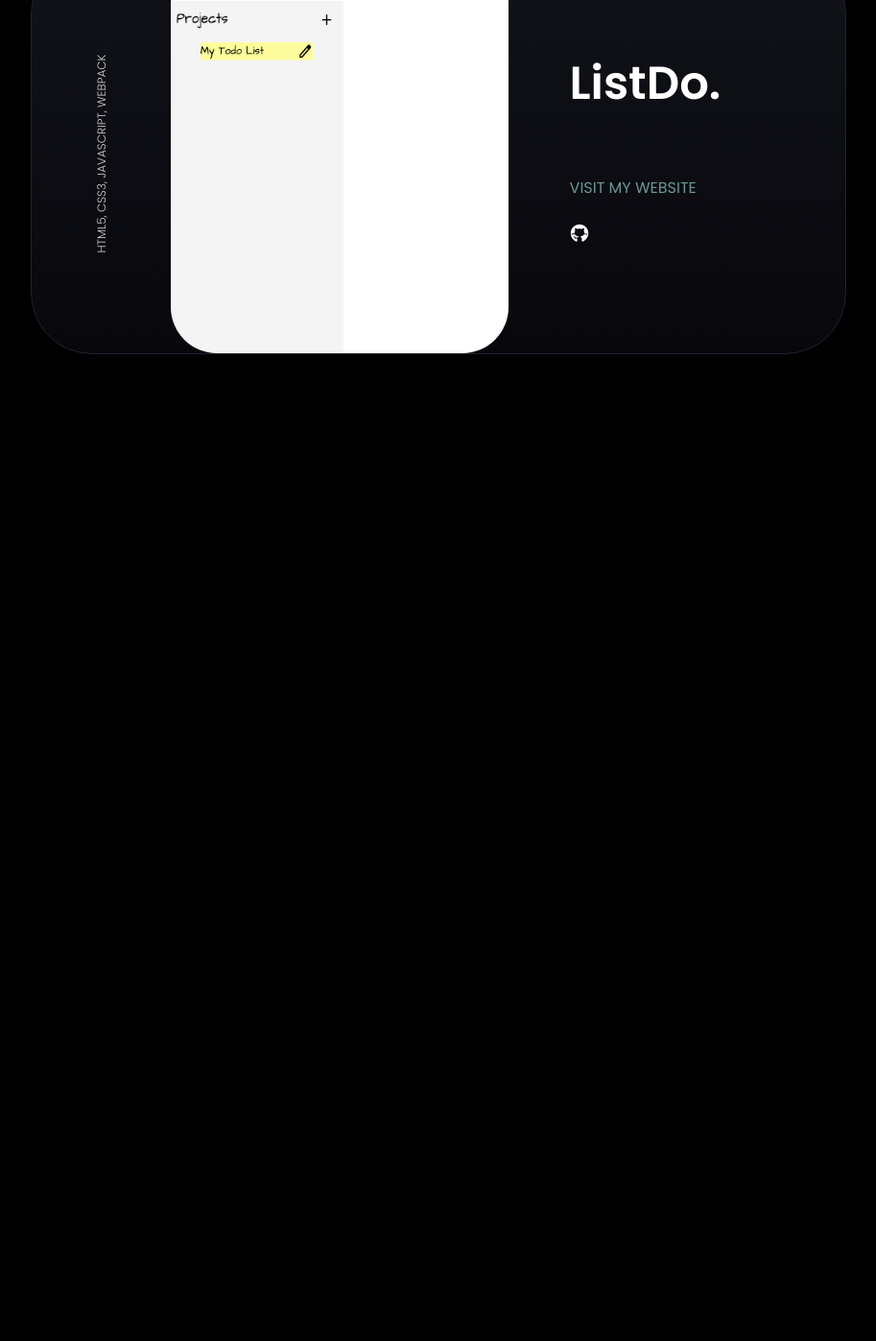
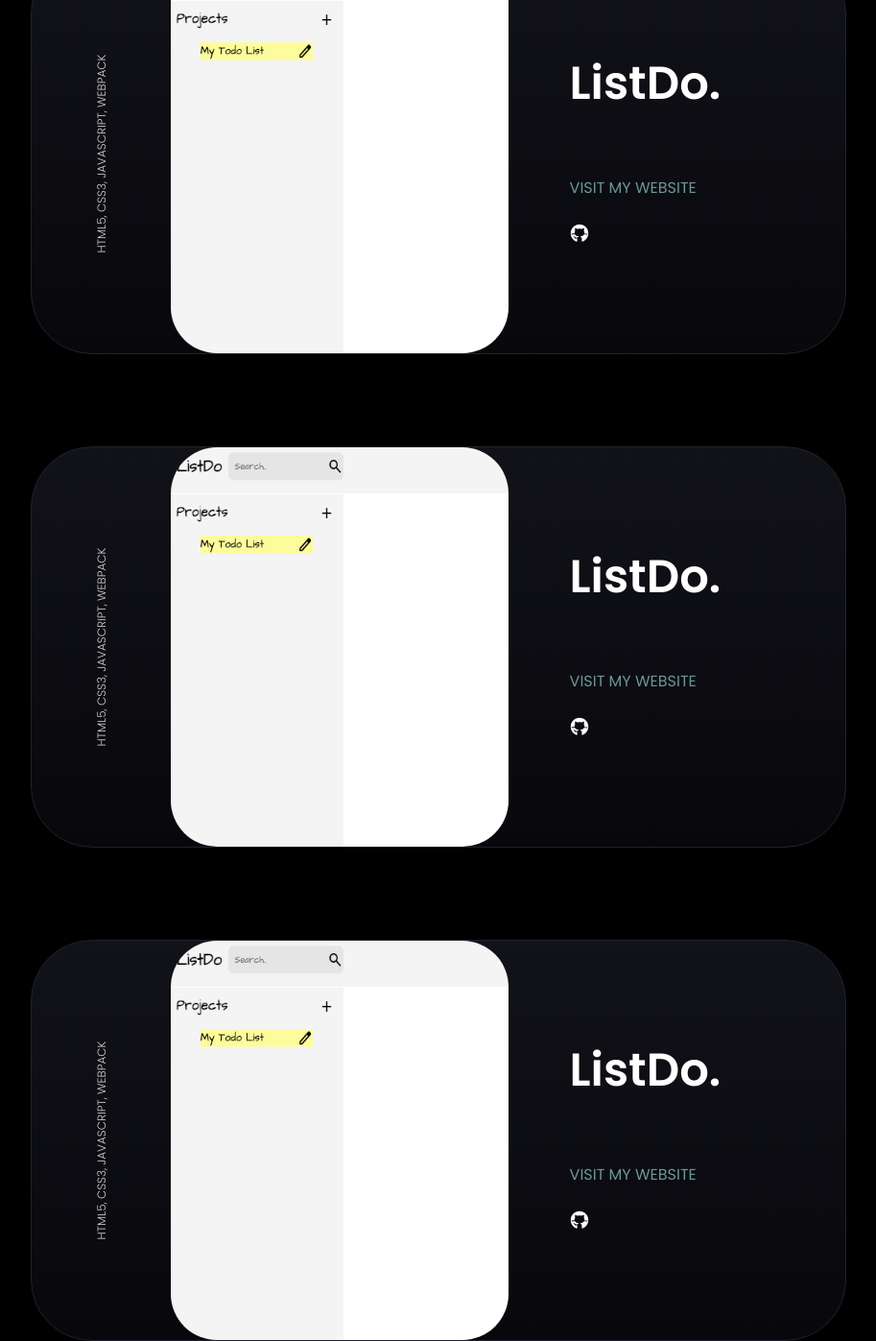
Before and after one commit to tdematos/Portfolio-Website, a website: page index.html in a window 1280 px wide. Shown: the part 1915-3312 px from the top of the page at 96% size, without its empty margins (183-1096 px from the left). Before the commit the page ends 2284 px from the top, so only its background shows below. Drawn offline with Linux system fonts and the light colour scheme.

Commit message:
creating 2 adding project cards

```diff
--- a/index.html
+++ b/index.html
@@ -292,6 +292,94 @@
             </svg>
           </div>
         </div>
+
+        <div class="project-card">
+          <h3 class="project-stack">HTML5, CSS3, JAVASCRIPT, WEBPACK</h3>
+          <img
+            class="project-img"
+            src="./assets/Screenshot 2024-01-03 at 10.07.18 PM.png"
+            alt=""
+          />
+          <div class="project-info">
+            <h3 class="project-title">ListDo.</h3>
+            <a class="website-link" href="">VISIT MY WEBSITE</a>
+            <div class="linked-icons"></div>
+            <svg
+              xmlns="http://www.w3.org/2000/svg"
+              x="0px"
+              y="0px"
+              width="20"
+              viewBox="0,0,256,256"
+            >
+              <g
+                fill="#ffffff"
+                fill-rule="nonzero"
+                stroke="none"
+                stroke-width="1"
+                stroke-linecap="butt"
+                stroke-linejoin="miter"
+                stroke-miterlimit="10"
+                stroke-dasharray=""
+                stroke-dashoffset="0"
+                font-family="none"
+                font-weight="none"
+                font-size="none"
+                text-anchor="none"
+                style="mix-blend-mode: normal"
+              >
+                <g transform="scale(5.12,5.12)">
+                  <path
+                    d="M17.791,46.836c0.711,-0.306 1.209,-1.013 1.209,-1.836v-5.4c0,-0.197 0.016,-0.402 0.041,-0.61c-0.014,0.004 -0.027,0.007 -0.041,0.01c0,0 -3,0 -3.6,0c-1.5,0 -2.8,-0.6 -3.4,-1.8c-0.7,-1.3 -1,-3.5 -2.8,-4.7c-0.3,-0.2 -0.1,-0.5 0.5,-0.5c0.6,0.1 1.9,0.9 2.7,2c0.9,1.1 1.8,2 3.4,2c2.487,0 3.82,-0.125 4.622,-0.555c0.934,-1.389 2.227,-2.445 3.578,-2.445v-0.025c-5.668,-0.182 -9.289,-2.066 -10.975,-4.975c-3.665,0.042 -6.856,0.405 -8.677,0.707c-0.058,-0.327 -0.108,-0.656 -0.151,-0.987c1.797,-0.296 4.843,-0.647 8.345,-0.714c-0.112,-0.276 -0.209,-0.559 -0.291,-0.849c-3.511,-0.178 -6.541,-0.039 -8.187,0.097c-0.02,-0.332 -0.047,-0.663 -0.051,-0.999c1.649,-0.135 4.597,-0.27 8.018,-0.111c-0.079,-0.5 -0.13,-1.011 -0.13,-1.543c0,-1.7 0.6,-3.5 1.7,-5c-0.5,-1.7 -1.2,-5.3 0.2,-6.6c2.7,0 4.6,1.3 5.5,2.1c1.699,-0.701 3.599,-1.101 5.699,-1.101c2.1,0 4,0.4 5.6,1.1c0.9,-0.8 2.8,-2.1 5.5,-2.1c1.5,1.4 0.7,5 0.2,6.6c1.1,1.5 1.7,3.2 1.6,5c0,0.484 -0.045,0.951 -0.11,1.409c3.499,-0.172 6.527,-0.034 8.204,0.102c-0.002,0.337 -0.033,0.666 -0.051,0.999c-1.671,-0.138 -4.775,-0.28 -8.359,-0.089c-0.089,0.336 -0.197,0.663 -0.325,0.98c3.546,0.046 6.665,0.389 8.548,0.689c-0.043,0.332 -0.093,0.661 -0.151,0.987c-1.912,-0.306 -5.171,-0.664 -8.879,-0.682c-1.665,2.878 -5.22,4.755 -10.777,4.974v0.031c2.6,0 5,3.9 5,6.6v5.4c0,0.823 0.498,1.53 1.209,1.836c9.161,-3.032 15.791,-11.672 15.791,-21.836c0,-12.682 -10.317,-23 -23,-23c-12.683,0 -23,10.318 -23,23c0,10.164 6.63,18.804 15.791,21.836z"
+                  ></path>
+                </g>
+              </g>
+            </svg>
+          </div>
+        </div>
+
+        <div class="project-card">
+          <h3 class="project-stack">HTML5, CSS3, JAVASCRIPT, WEBPACK</h3>
+          <img
+            class="project-img"
+            src="./assets/Screenshot 2024-01-03 at 10.07.18 PM.png"
+            alt=""
+          />
+          <div class="project-info">
+            <h3 class="project-title">ListDo.</h3>
+            <a class="website-link" href="">VISIT MY WEBSITE</a>
+            <div class="linked-icons"></div>
+            <svg
+              xmlns="http://www.w3.org/2000/svg"
+              x="0px"
+              y="0px"
+              width="20"
+              viewBox="0,0,256,256"
+            >
+              <g
+                fill="#ffffff"
+                fill-rule="nonzero"
+                stroke="none"
+                stroke-width="1"
+                stroke-linecap="butt"
+                stroke-linejoin="miter"
+                stroke-miterlimit="10"
+                stroke-dasharray=""
+                stroke-dashoffset="0"
+                font-family="none"
+                font-weight="none"
+                font-size="none"
+                text-anchor="none"
+                style="mix-blend-mode: normal"
+              >
+                <g transform="scale(5.12,5.12)">
+                  <path
+                    d="M17.791,46.836c0.711,-0.306 1.209,-1.013 1.209,-1.836v-5.4c0,-0.197 0.016,-0.402 0.041,-0.61c-0.014,0.004 -0.027,0.007 -0.041,0.01c0,0 -3,0 -3.6,0c-1.5,0 -2.8,-0.6 -3.4,-1.8c-0.7,-1.3 -1,-3.5 -2.8,-4.7c-0.3,-0.2 -0.1,-0.5 0.5,-0.5c0.6,0.1 1.9,0.9 2.7,2c0.9,1.1 1.8,2 3.4,2c2.487,0 3.82,-0.125 4.622,-0.555c0.934,-1.389 2.227,-2.445 3.578,-2.445v-0.025c-5.668,-0.182 -9.289,-2.066 -10.975,-4.975c-3.665,0.042 -6.856,0.405 -8.677,0.707c-0.058,-0.327 -0.108,-0.656 -0.151,-0.987c1.797,-0.296 4.843,-0.647 8.345,-0.714c-0.112,-0.276 -0.209,-0.559 -0.291,-0.849c-3.511,-0.178 -6.541,-0.039 -8.187,0.097c-0.02,-0.332 -0.047,-0.663 -0.051,-0.999c1.649,-0.135 4.597,-0.27 8.018,-0.111c-0.079,-0.5 -0.13,-1.011 -0.13,-1.543c0,-1.7 0.6,-3.5 1.7,-5c-0.5,-1.7 -1.2,-5.3 0.2,-6.6c2.7,0 4.6,1.3 5.5,2.1c1.699,-0.701 3.599,-1.101 5.699,-1.101c2.1,0 4,0.4 5.6,1.1c0.9,-0.8 2.8,-2.1 5.5,-2.1c1.5,1.4 0.7,5 0.2,6.6c1.1,1.5 1.7,3.2 1.6,5c0,0.484 -0.045,0.951 -0.11,1.409c3.499,-0.172 6.527,-0.034 8.204,0.102c-0.002,0.337 -0.033,0.666 -0.051,0.999c-1.671,-0.138 -4.775,-0.28 -8.359,-0.089c-0.089,0.336 -0.197,0.663 -0.325,0.98c3.546,0.046 6.665,0.389 8.548,0.689c-0.043,0.332 -0.093,0.661 -0.151,0.987c-1.912,-0.306 -5.171,-0.664 -8.879,-0.682c-1.665,2.878 -5.22,4.755 -10.777,4.974v0.031c2.6,0 5,3.9 5,6.6v5.4c0,0.823 0.498,1.53 1.209,1.836c9.161,-3.032 15.791,-11.672 15.791,-21.836c0,-12.682 -10.317,-23 -23,-23c-12.683,0 -23,10.318 -23,23c0,10.164 6.63,18.804 15.791,21.836z"
+                  ></path>
+                </g>
+              </g>
+            </svg>
+          </div>
+        </div>
       </section>
 
       <section class="contact-me"></section>
--- a/sass/_projects.scss
+++ b/sass/_projects.scss
@@ -1,5 +1,5 @@
 .project-section {
-  height: 140vh;
+  height: 280vh;
   width: 100%;
   display: flex;
   flex-direction: column;
```
Also changed, not shown: css/style.css.
